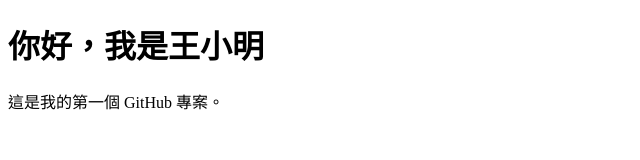
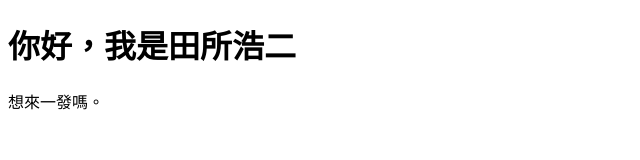
Before and after one commit to Howard-byte476/-114514, a plain HTML site: page index.html in a window 1280 px wide. Shown: the whole page, without its empty margins (0-640 px from the left). Drawn offline with Linux system fonts and the light colour scheme.

Commit message:
Update title and content in index.html

```diff
--- a/index.html
+++ b/index.html
@@ -3,10 +3,10 @@
 <head>
   <meta charset="utf-8">
   <meta name="viewport" content="width=device-width, initial-scale=1">
-  <title>我的第一個網站</title>
+  <title>仲夏夜之...OuO</title>
 </head>
 <body>
-  <h1>你好，我是王小明</h1>
-  <p>這是我的第一個 GitHub 專案。</p>
+  <h1>你好，我是田所浩二</h1>
+  <p>想來一發嗎。</p>
 </body>
 </html>
```
